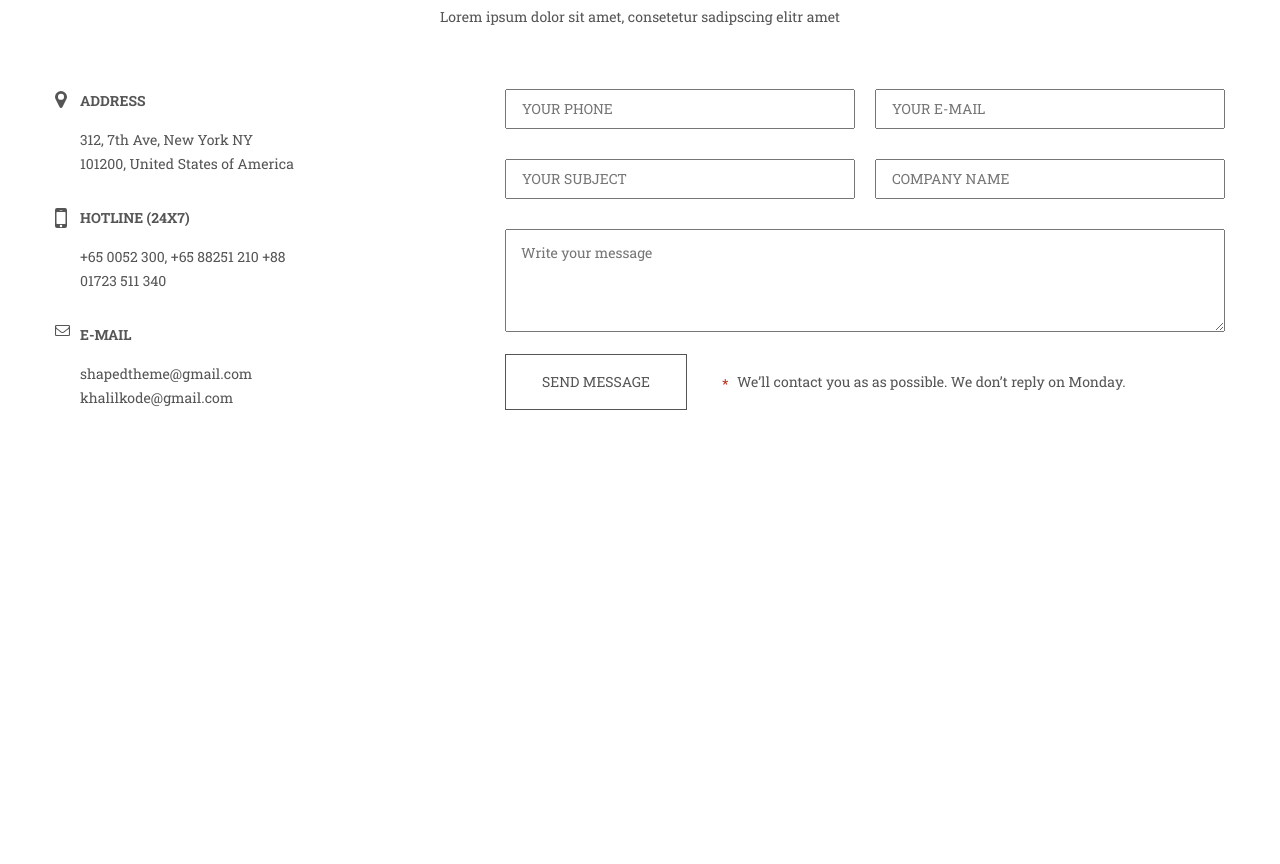
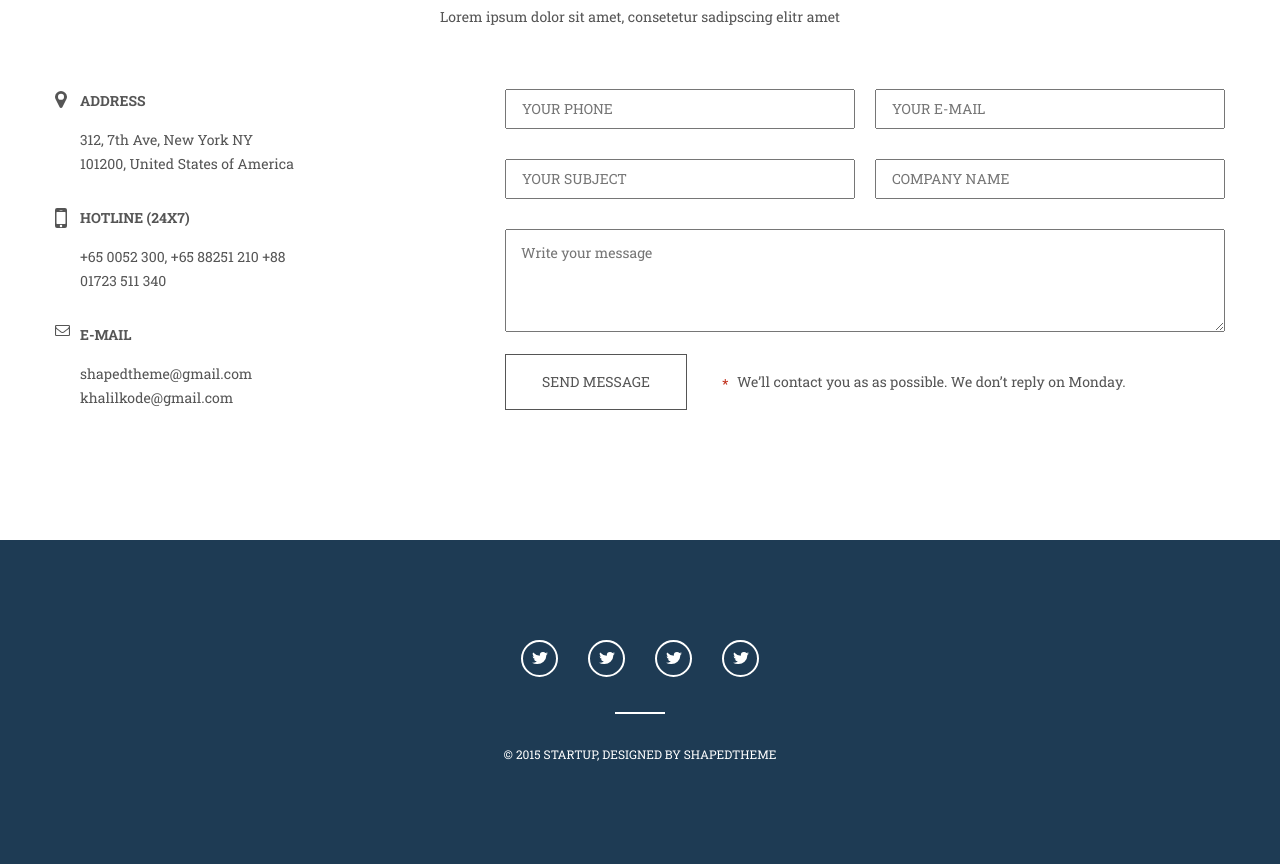
Before and after one commit to sergk1993/Sturtup, a website: page app/index.html in a window 1280 px wide. Shown: the part 5674-6538 px from the top of the page. Before the commit the page ends 6214 px from the top, so only its background shows below. Drawn offline with nearby package versions, Linux system fonts and the light colour scheme; files that its build step writes are made by us from their sources.

Commit message:
add footer

```diff
--- a/app/index.html
+++ b/app/index.html
@@ -592,6 +592,16 @@
   </section>
 
 
+  <footer class="footer">
+    <ul class="footer__list">
+      <li class="footer__lists"><a class="footer__link" href="#"><img src="images/footer-icon-1.svg" alt=""></a></li>
+      <li class="footer__lists"><a class="footer__link" href="#"><img src="images/footer-icon-1.svg" alt=""></a></li>
+      <li class="footer__lists"><a class="footer__link" href="#"><img src="images/footer-icon-1.svg" alt=""></a></li>
+      <li class="footer__lists"><a class="footer__link" href="#"><img src="images/footer-icon-1.svg" alt=""></a></li>
+    </ul>
+    <p class="footer__copy">© 2015 Startup, Designed by ShapedTheme</p>
+  </footer>
+
 
   <script src="https://ajax.googleapis.com/ajax/libs/jquery/3.4.1/jquery.min.js"></script>
   <script src="js/libs.min.js"></script>
--- a/app/scss/style.scss
+++ b/app/scss/style.scss
@@ -482,7 +482,39 @@
 }
 
 
-
+.footer{
+    text-align: center;
+    color: #fff;
+    padding: 100px 0;
+    background-color: #1e3b54;
+    &__list{
+        display: flex;
+        justify-content: center;
+        position: relative;
+        padding-bottom: 30px;
+        margin-bottom: 30px;
+        &::after{
+            position: absolute;
+            content: "";
+            width: 50px;
+            height: 2px;
+            background-color: #fff;
+            left: 0;
+            bottom: 0;
+            right: 0;
+            margin: 0 auto;
+        }
+    }
+    &__lists{
+        padding: 0 15px;
+    }
+    &__copy{
+        font-size: 12px;
+        line-height: 20px;
+        text-transform: uppercase;
+        padding: 0 10px;
+    }
+}
 
 
 @import "media";
```
